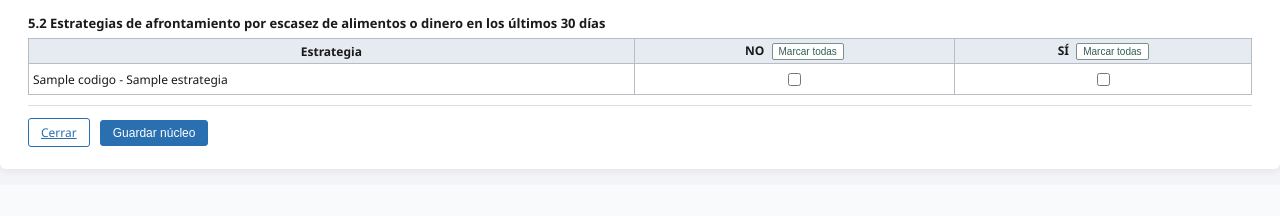
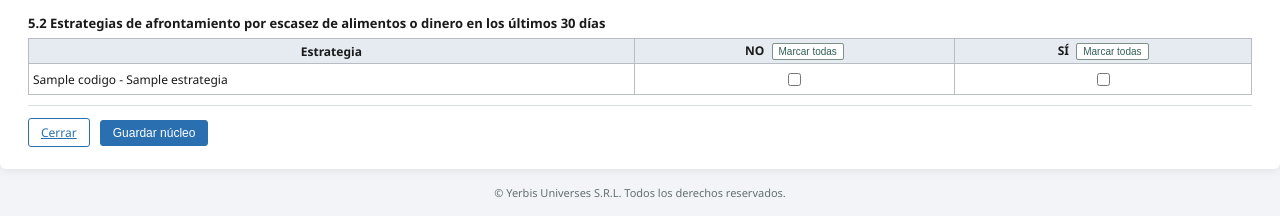
Before and after one commit to krdgz/hogarPerfil, a Python web app: template app/templates/nucleo/form.html in a window 1280 px wide. Shown: the part 1015-1231 px from the top of the page. Before the commit the page ends 1188 px from the top, so only its background shows below. Run offline with Jinja, Linux system fonts and the light colour scheme; the template is opened without the code that fills it: most values are stand-ins (such as "Sample title", 1, 10 or a date in 2020).

Commit message:
Commit: Marca Propia de Li Keny at Yerbis Universes

```diff
--- a/app/static/css/form.css
+++ b/app/static/css/form.css
@@ -13,6 +13,12 @@ body {
   padding: 22px 28px;
   border-radius: 6px;
   box-shadow: 0 2px 8px rgba(0,0,0,.07);
+}
+.site-footer {
+  padding: 0 16px 16px;
+  color: #63716d;
+  font-size: 11px;
+  text-align: center;
 }
 
 h1 { font-size: 18px; margin: 0; }
--- a/app/templates/base.html
+++ b/app/templates/base.html
@@ -9,6 +9,7 @@
   <div class="page">
     {% block content %}{% endblock %}
   </div>
+  <footer class="site-footer">© Yerbis Universes S.R.L. Todos los derechos reservados.</footer>
   {% block scripts %}{% endblock %}
 </body>
 </html>
```
